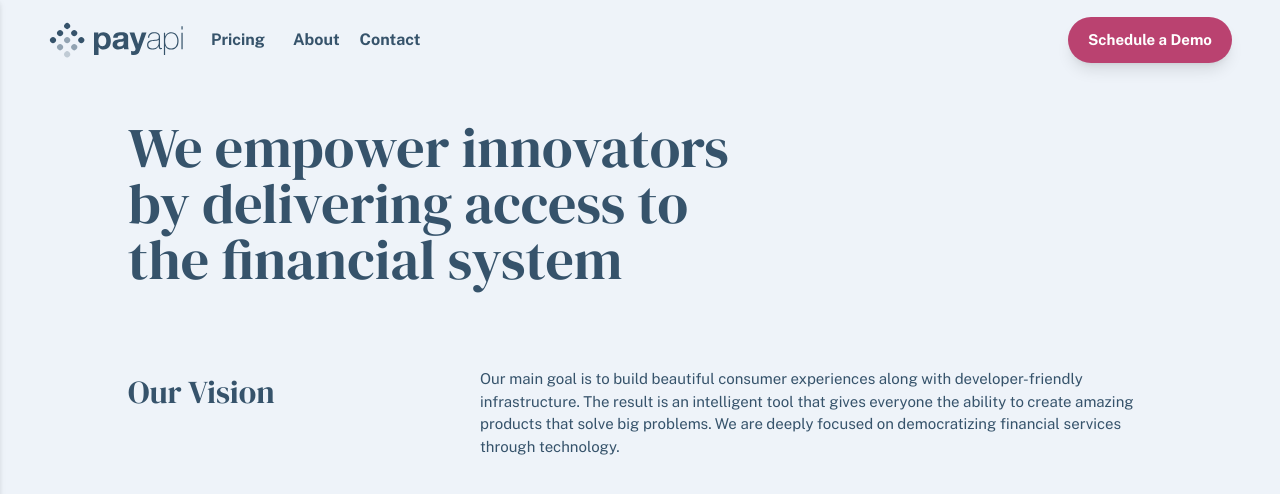
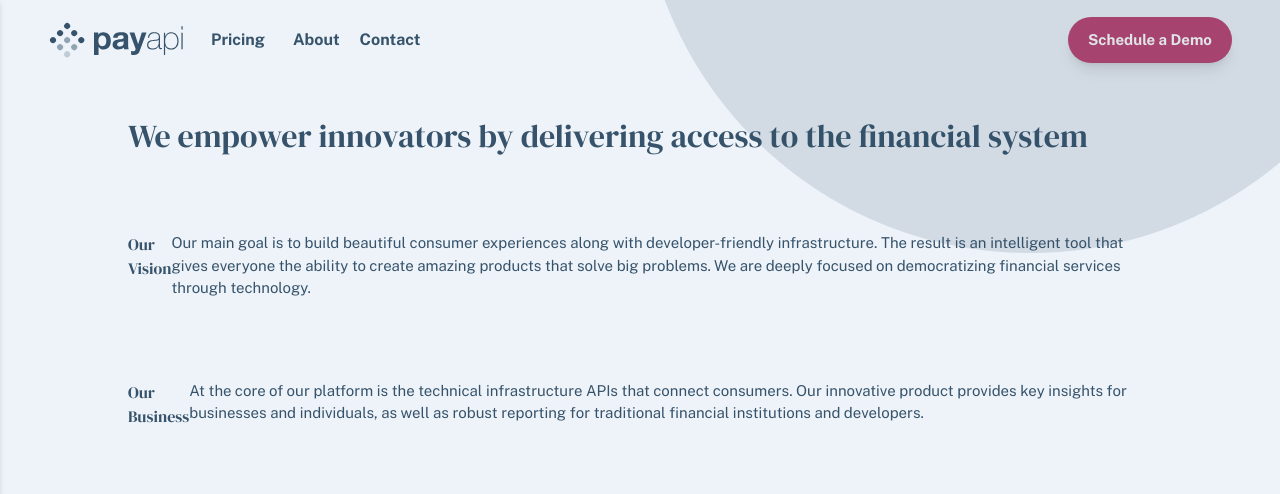
Before and after one commit to Ademayowa/apipay-v3, a Next.js app: page /about in a window 1280 px wide. Shown: the top 494 px of the page. Built offline with nearby package versions, Linux system fonts and the light colour scheme.

Commit message:
about section & breadcrumb

```diff
--- a/pages/about/index.js
+++ b/pages/about/index.js
@@ -1,34 +1,34 @@
 import Layout from '@/components/Layout';
 import Header from '@/components/Header';
+import AboutSectionTitle from '@/section/AboutSectionTitle';
+import BreadCrumb from '@/section/BreadCrumb';
 
 export default function AboutPage() {
   return (
     <Layout title='About'>
       <Header />
       <div className='md:px-12'>
-        <div>
-          {/* Breadcrumb */}
-          <h2 className='text-[32px] md:text-[56px] text-grayColor px-20 max-w-3xl leading-none mt-10'>
-            We empower innovators by delivering access to the financial system
-          </h2>
+        <BreadCrumb title='We empower innovators by delivering access to the financial system' />
+
+        <div className='px-10 md:px-20 mt-14 md:mt-20'>
+          <AboutSectionTitle
+            title='Our Vision'
+            text='Our main goal is to build beautiful consumer experiences along
+            with developer-friendly infrastructure. The result is an
+            intelligent tool that gives everyone the ability to create amazing
+            products that solve big problems. We are deeply focused on
+            democratizing financial services through technology.'
+          />
+          <AboutSectionTitle
+            marginTop={`mt-14 md:mt-20`}
+            title='Our Business'
+            text='At the core of our platform is the technical infrastructure APIs that connect consumers. Our innovative product provides key insights for businesses and individuals, as well as robust reporting for traditional financial institutions and developers.'
+          />
         </div>
+      </div>
 
-        {/* vision & business */}
-        <div className='px-20 mt-20'>
-          <div className='flex flex-col md:flex-row justify-between md:space-x-5'>
-            <h2 className='text-[24px] md:text-[32px] text-grayColor'>
-              Our Vision
-            </h2>
-
-            <p className='text-[15px] text-grayColor max-w-2xl'>
-              Our main goal is to build beautiful consumer experiences along
-              with developer-friendly infrastructure. The result is an
-              intelligent tool that gives everyone the ability to create amazing
-              products that solve big problems. We are deeply focused on
-              democratizing financial services through technology.
-            </p>
-          </div>
-        </div>
+      <div className='absolute top-0 right-0'>
+        <img src={'/images/about-shape.png'} alt='' />
       </div>
     </Layout>
   );
--- /dev/null
+++ b/section/AboutSectionTitle.js
@@ -0,0 +1,10 @@
+export default function AboutSectionTitle({ title, text, marginTop }) {
+  return (
+    <div
+      className={`flex flex-col md:flex-row justify-between md:space-x-5 ${marginTop}`}
+    >
+      <h2 className='text-[24px] md:text-[32px] text-grayColor'>{title}</h2>
+      <p className='text-[15px] text-grayColor max-w-2xl'>{text}</p>
+    </div>
+  );
+}
--- /dev/null
+++ b/section/BreadCrumb.js
@@ -0,0 +1,9 @@
+export default function BreadCrumb({ title }) {
+  return (
+    <>
+      <h2 className='text-[32px] md:text-[56px] text-grayColor px-10 md:px-20 max-w-3xl leading-none mt-10'>
+        {title}
+      </h2>
+    </>
+  );
+}
```
